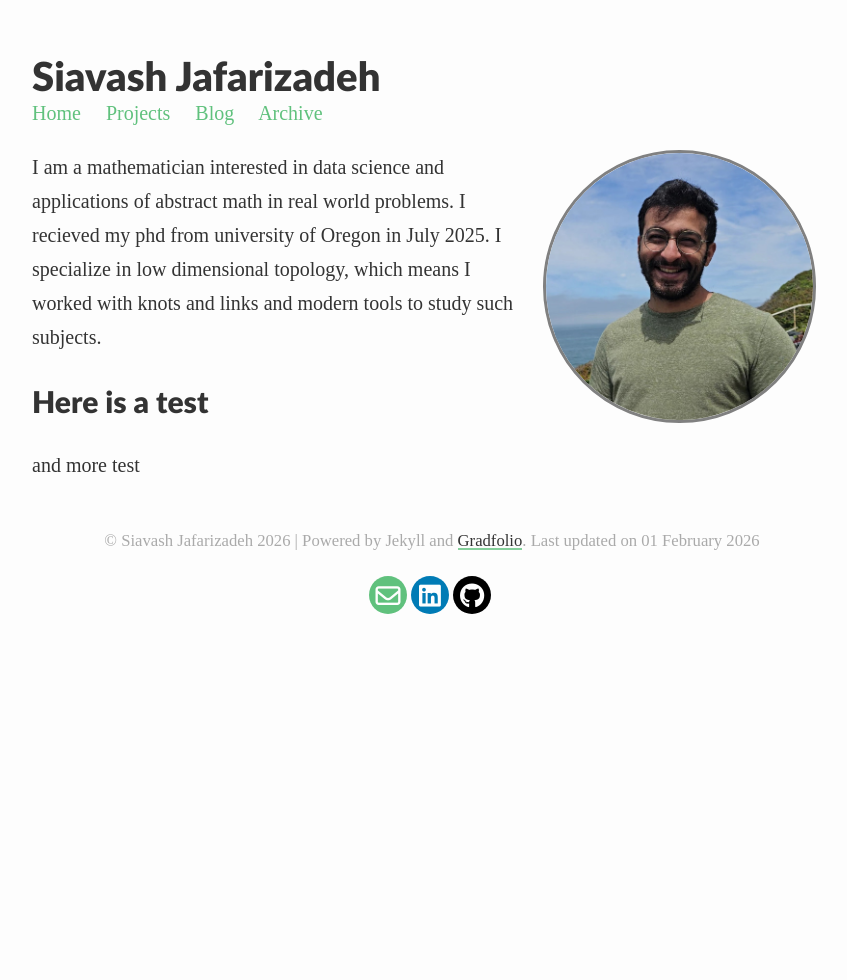
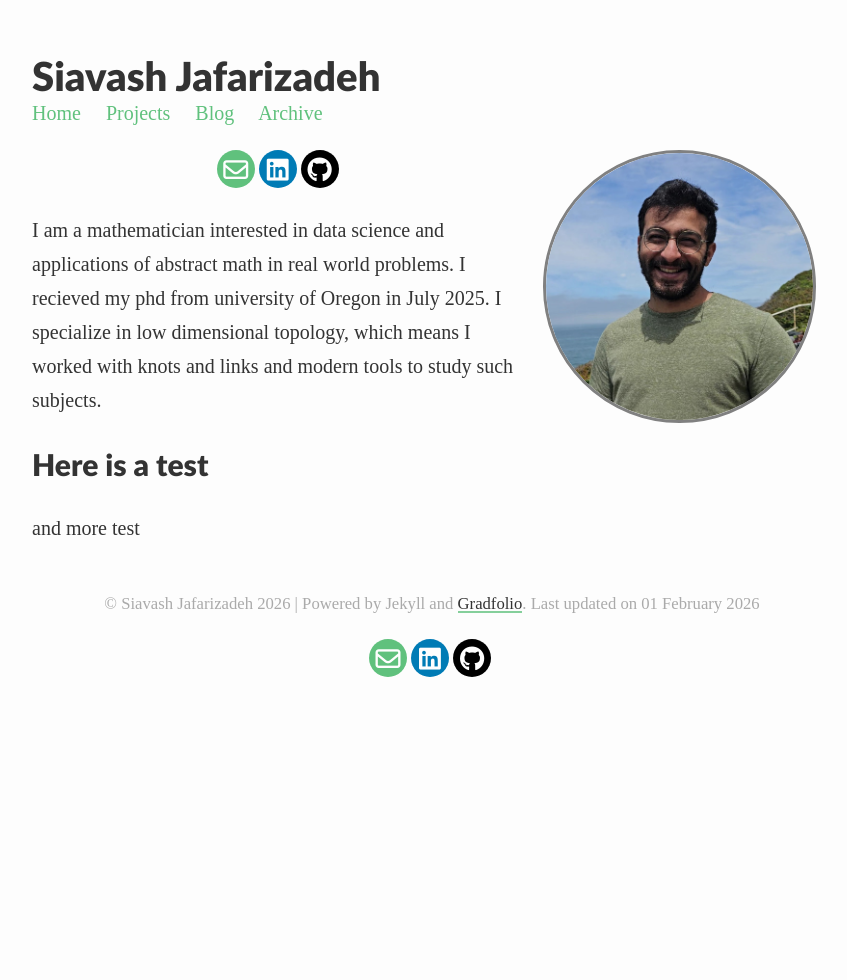
Before and after one commit to Sia-jaf/Sia-jaf.github.io, a Jekyll site: the page built from index.md, in a window 1280 px wide. Shown: the whole page, without its empty margins (208-1055 px from the left). Built offline with Jekyll 4.4.1, drawn with Linux system fonts in a browser that asks for light colours; some web fonts are replaced.

Commit message:
Include social footer in about.html layout
Added social footer inclusion in the about layout.

```diff
--- a/_layouts/about.html
+++ b/_layouts/about.html
@@ -5,6 +5,7 @@ layout: default
 {% if page.profile %}
     {% if page.profile.image %}
       <img class="profile {{ page.profile.align }}"  width="33.33%" src="{{ page.profile.image | prepend: '/assets/images/' | relative_url }}">
+      <p> {% include social-footer.html %} </p>
     {% endif %}
 {% endif %}
 
```
